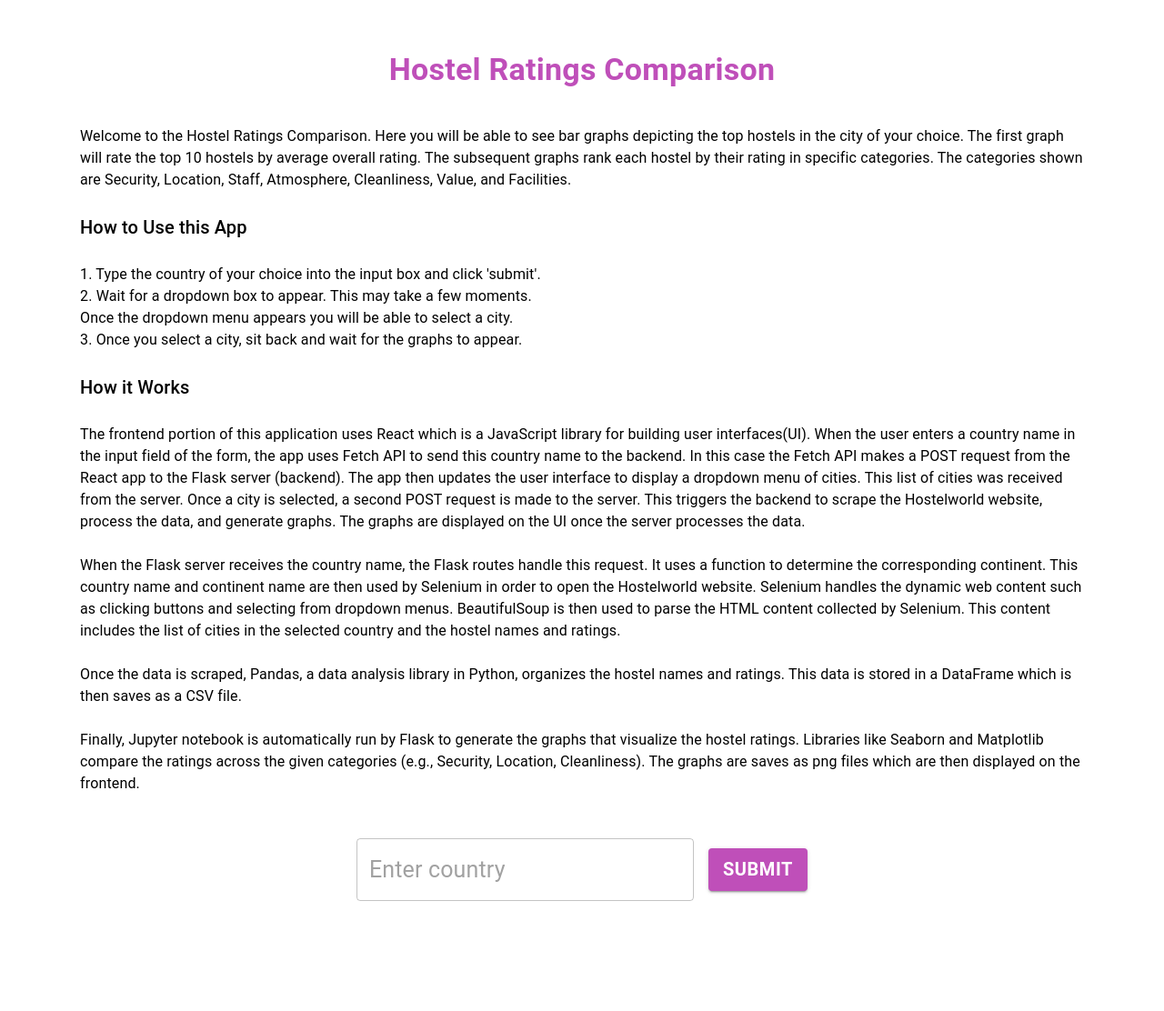
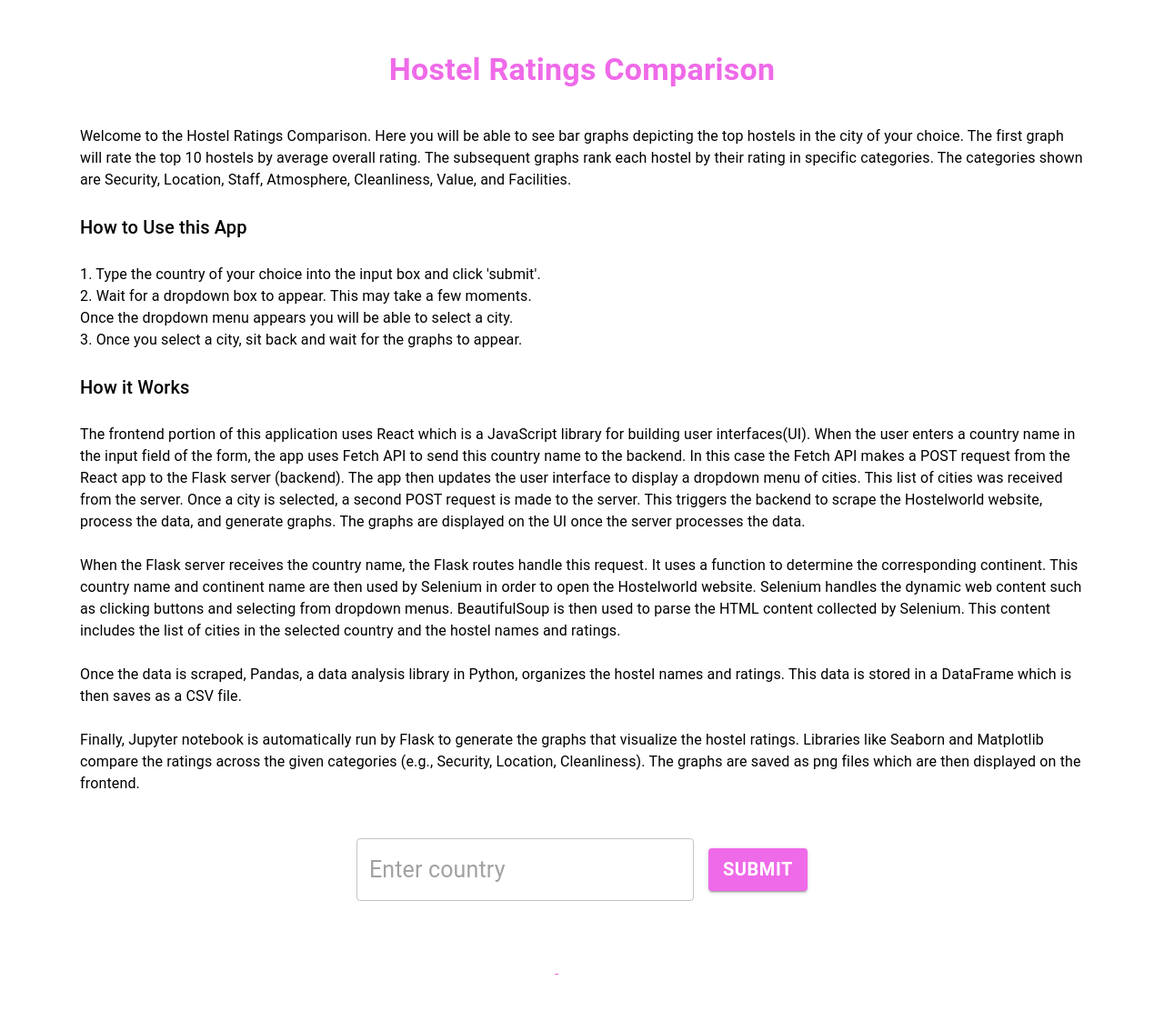
Before and after one commit to vknanavati/React-Flask-Hostel-App, a React (Create React App) app: page / in a window 1280 px wide. Shown: the top 1112 px of the page at 91% size. Built offline with nearby package versions, Linux system fonts and the light colour scheme.

Commit message:
changed color and increased size of ProgressCircles.

```diff
--- a/src/App.js
+++ b/src/App.js
@@ -7,7 +7,7 @@ function App() {
   const [city, setCity] = useState("");
   const [response, setResponse] = useState("");
   const [error, setError] = useState("");
-  const [loading, setLoading] = useState(false);
+  const [loading, setLoading] = useState(true);
   const [secondLoad, setSecondLoad] = useState(false);
   const [graph1, setGraph1] = useState("");
   const [graph2, setGraph2] = useState("");
@@ -108,7 +108,7 @@ function App() {
           sx={{
             marginTop:7,
             marginBottom: 5,
-            color: "#BF4FB9",
+            color: "#EF6AE8",
             fontWeight: 700,
             textAlign: "center"
 
@@ -160,7 +160,7 @@ function App() {
             <br/>
             Finally, Jupyter notebook is automatically run by Flask to generate the graphs that visualize the hostel ratings.
             Libraries like Seaborn and Matplotlib compare the ratings across the given categories (e.g., Security, Location, Cleanliness).
-            The graphs are saves as png files which are then displayed on the frontend.
+            The graphs are saved as png files which are then displayed on the frontend.
           </Typography>
         </Grid>
         <form onSubmit={handleSubmit}>
@@ -174,7 +174,7 @@ function App() {
               <TextField
                 sx={{
                   "& .MuiOutlinedInput-root.Mui-focused .MuiOutlinedInput-notchedOutline": {
-                    borderColor: "#BF4FB9"
+                    borderColor: "#EF6AE8"
                   },
                   input: {
                     fontSize: 25
@@ -193,9 +193,9 @@ function App() {
                 size="medium"
                 sx={{
                   marginLeft: 2,
-                  backgroundColor: "#BF4FB9",
+                  backgroundColor: "#EF6AE8",
                   "&:hover": {
-                    backgroundColor: "#BF4FB9"
+                    backgroundColor: "#EF6AE8"
                   },
                   fontSize: 20,
                   fontWeight: 700
@@ -211,7 +211,7 @@ function App() {
               justifyContent={"center"}
               marginLeft={"-50px"}
             >
-              <CircularProgress color="secondary"/>
+              <CircularProgress size="3rem" sx={{color: "#EF6AE8" }}/>
             </Grid>
           }
 
@@ -266,7 +266,7 @@ function App() {
                 justifyContent={"center"}
                 paddingTop={5}
               >
-                <CircularProgress color="secondary"/>
+                <CircularProgress size="3rem" sx={{color: "#EF6AE8" }}/>
               </Grid>
             }
             <Grid marginTop={10}>
```
